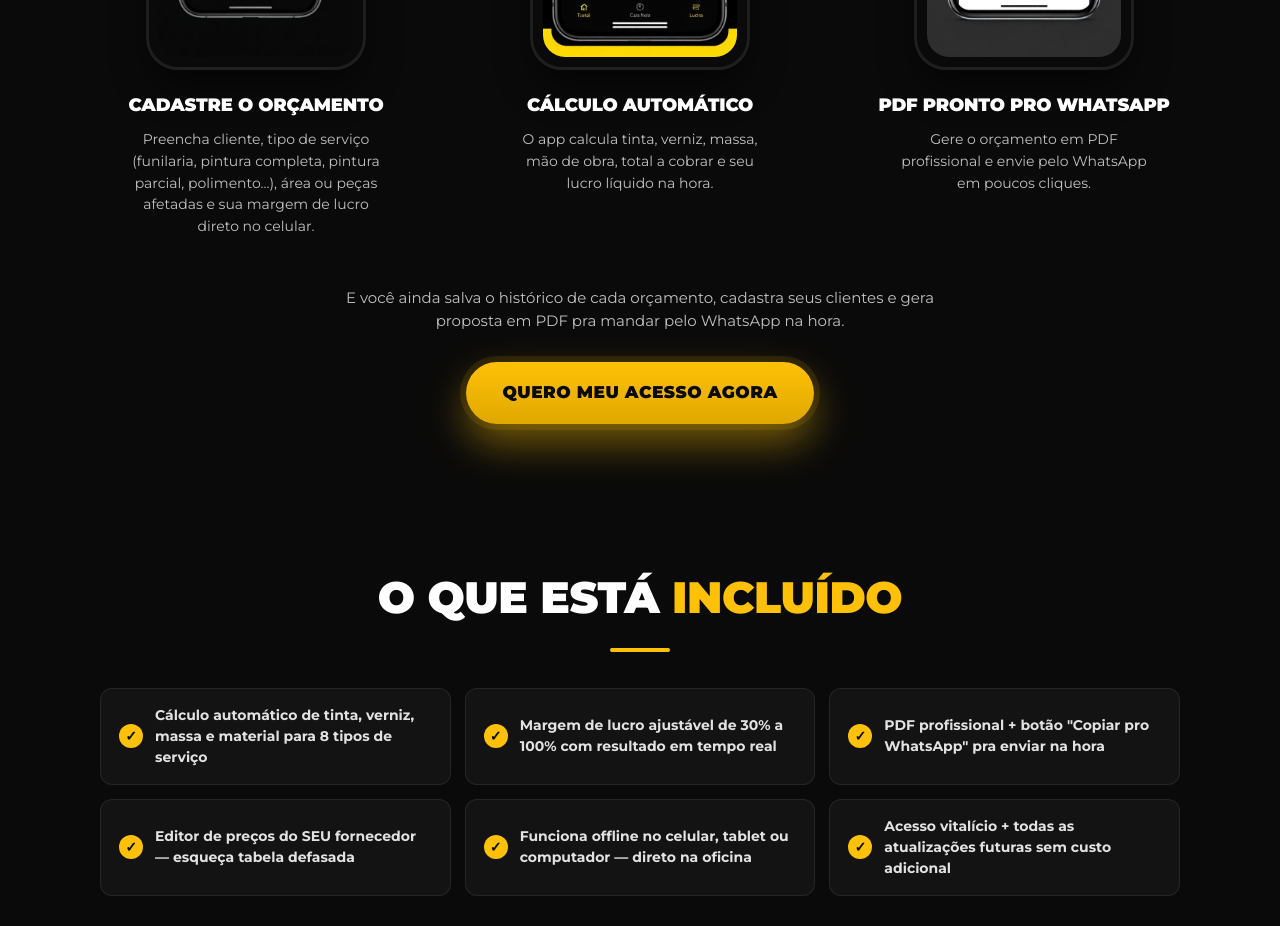
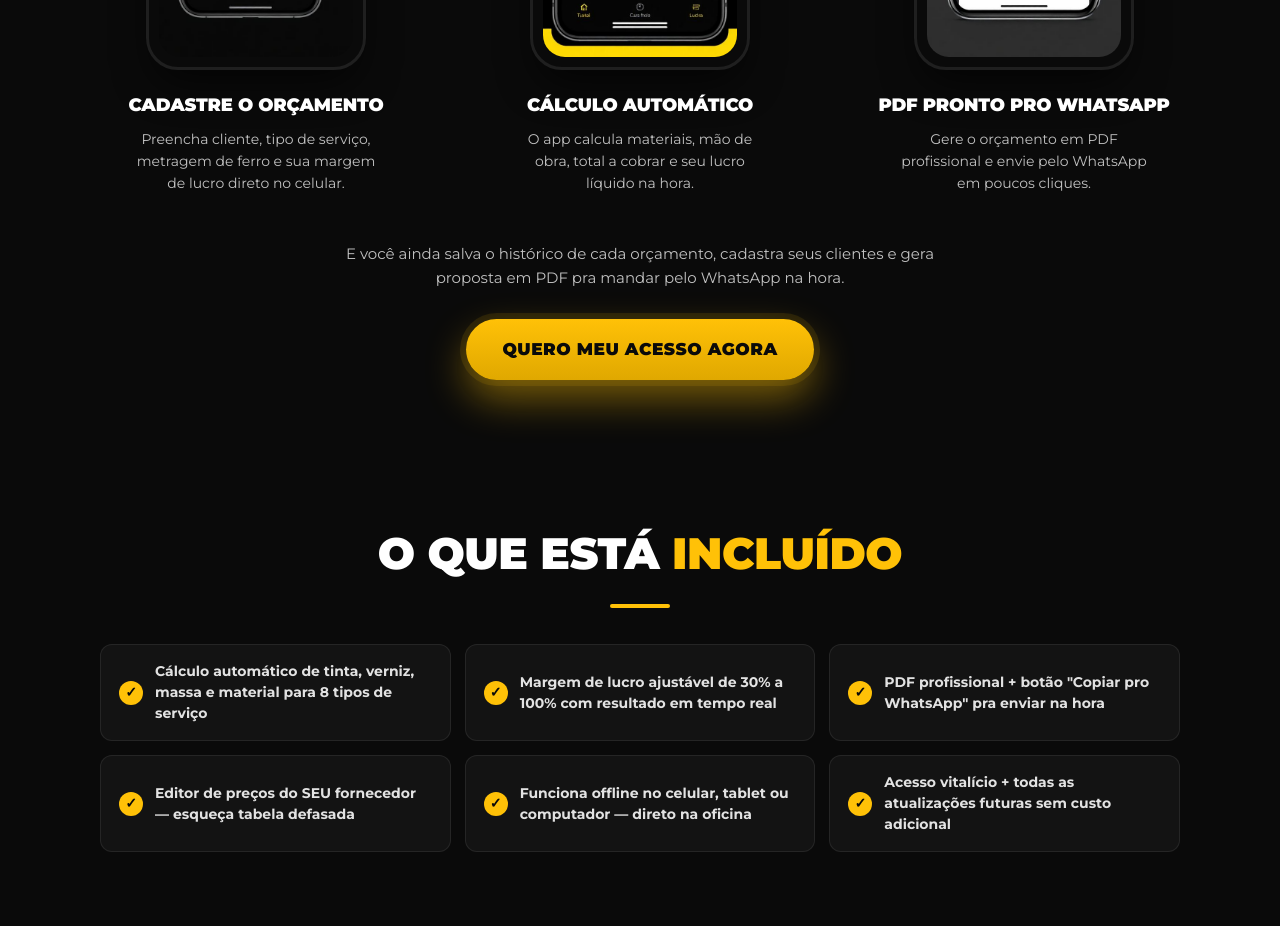
Before and after one commit to vitorgabrielvianna41-hue/remix-of-remix-of-remix-of-remix-of-remix-of-remix-hub-explorer, a React (Vite) app: page / in a window 1280 px wide. Shown: the part 3200-4126 px from the top of the page. Built offline with nearby package versions, Linux system fonts and the light colour scheme.

Commit message:
Changes
Co-authored-by: vitorgabrielvianna41-hue <230800934+vitorgabrielvianna41-hue@users.noreply.github.com>

```diff
--- a/src/routes/index.tsx
+++ b/src/routes/index.tsx
@@ -530,13 +530,13 @@ function HowItWorks() {
       n: "1",
       img: appNovo,
       title: "CADASTRE O ORÇAMENTO",
-      desc: "Preencha cliente, tipo de serviço (funilaria, pintura completa, pintura parcial, polimento...), área ou peças afetadas e sua margem de lucro direto no celular.",
+      desc: "Preencha cliente, tipo de serviço, metragem de ferro e sua margem de lucro direto no celular.",
     },
     {
       n: "2",
       img: appCustos,
       title: "CÁLCULO AUTOMÁTICO",
-      desc: "O app calcula tinta, verniz, massa, mão de obra, total a cobrar e seu lucro líquido na hora.",
+      desc: "O app calcula materiais, mão de obra, total a cobrar e seu lucro líquido na hora.",
     },
     {
       n: "3",
```
